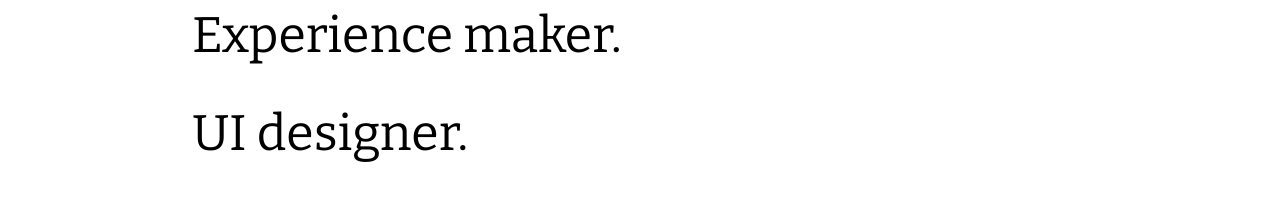
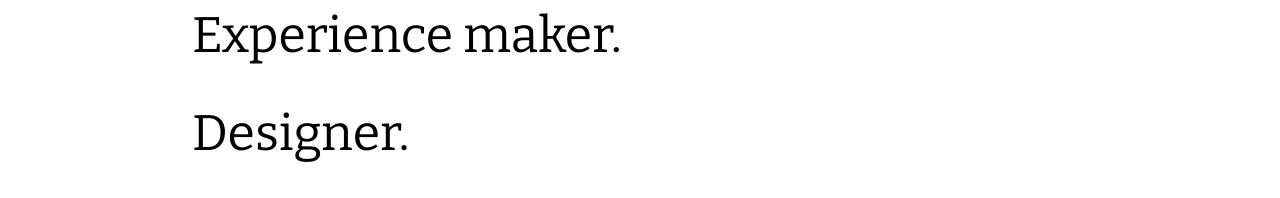
Before and after one commit to izzygitsgreen/izzygitsgreen.github.io, a plain HTML site: page mobile-about.html in a window 1280 px wide. Shown: the part 1017-1215 px from the top of the page. Drawn offline with nearby package versions, Linux system fonts and the light colour scheme.

Commit message:
delete UI

```diff
--- a/mobile-about.html
+++ b/mobile-about.html
@@ -59,7 +59,7 @@
                         <h3>Digital enthusiast.</h3>
                         <h3>Monochrome style advocate.</h3>
                         <h3>Experience maker.</h3>
-                        <h3>UI designer.</h3>
+                        <h3>Designer.</h3>
                     </div>
                     <a href="https://www.linkedin.com/public-profile/in/isabellatighe" class="btn btn-secondary btn-dark btn-lg" role="button"><i class="fab fa-linkedin"></i> Learn More</a>
                 </div>
```
Also changed, not shown: about.html (+1 -1 lines).
